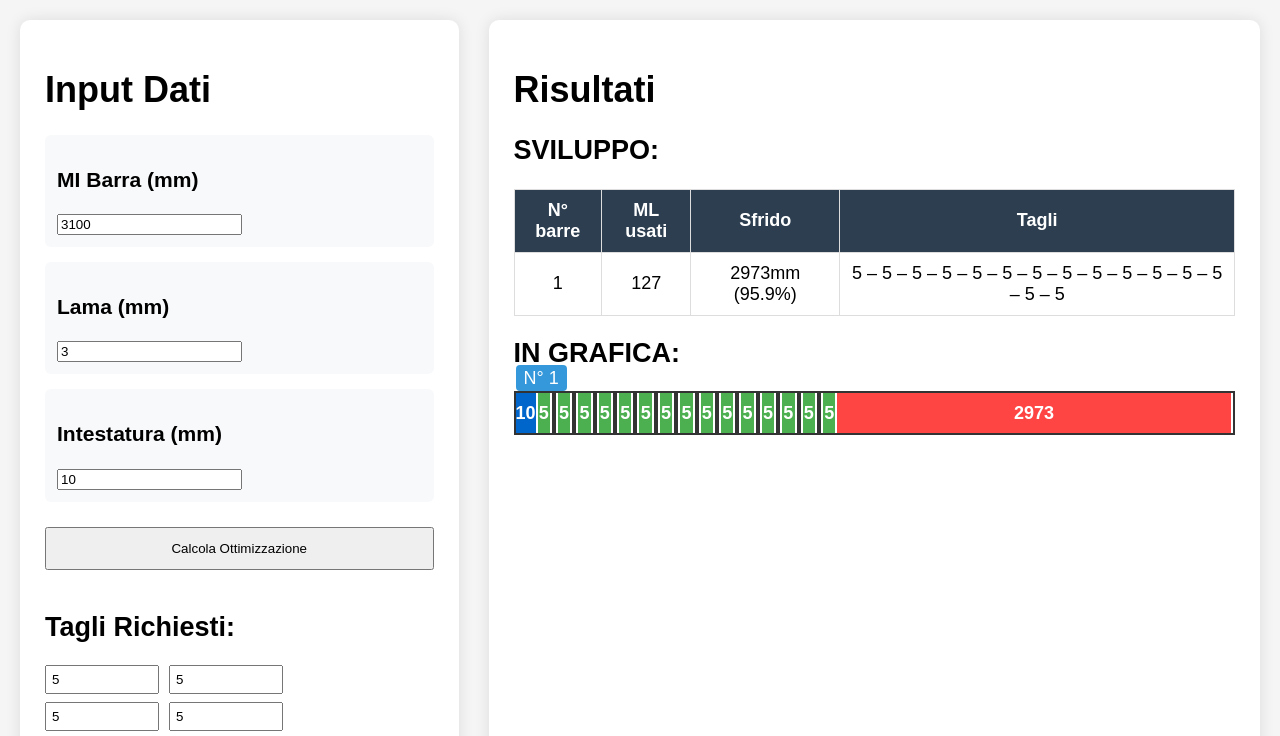
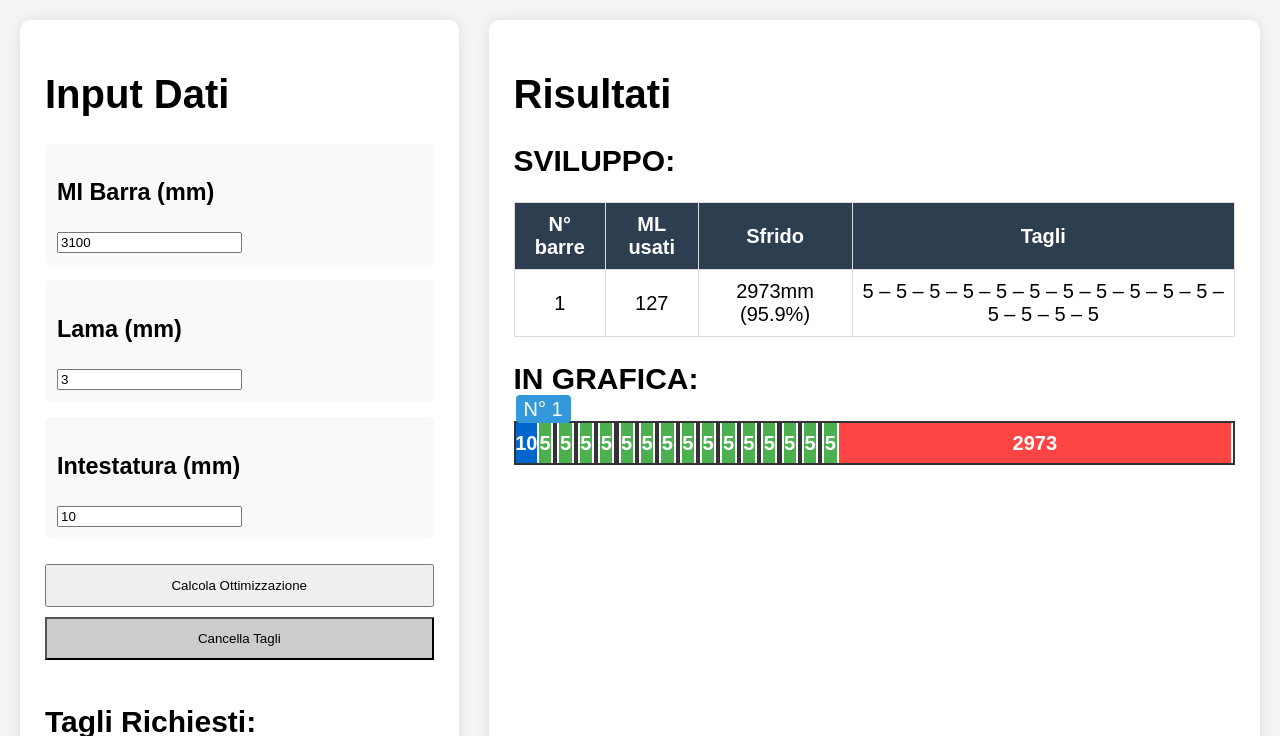
Before and after one commit to coderpatavium/ottimizzatoretaglio, a plain HTML site: page index.html in a window 1280 px wide. Both pictures are taken after typing "5", "5", "5", "5", "5", "5" into the empty fields and a click on the button "Calcola Ottimizzazione". Shown: the top 736 px of the page. Drawn offline with Linux system fonts and the light colour scheme.

Commit message:
Update index.html

```diff
--- a/index.html
+++ b/index.html
@@ -6,7 +6,7 @@
   <style>
     body {
       font-family: Arial, sans-serif;
-      font-size: 18px;
+      font-size: 20px; /* FONT INGRANDITO */
       margin: 0;
       padding: 20px;
       background-color: #f5f5f5;
@@ -43,7 +43,8 @@
     }
     .input-row input {
       width: 100px;
-      padding: 5px;
+      padding: 7px; /* un po' più alto per maggiore visibilità */
+      font-size: 18px; /* ingrandisce il testo nei campi */
     }
     table {
       width: 100%;
@@ -107,8 +108,12 @@
       </div>
     </div>
 
-    <button onclick="calculate()" style="margin-bottom:20px; padding:12px 25px; width:100%">
+    <!-- Pulsanti -->
+    <button onclick="calculate()" style="margin-bottom:10px; padding:12px 25px; width:100%">
       Calcola Ottimizzazione
+    </button>
+    <button onclick="clearCuts()" style="margin-bottom:20px; padding:12px 25px; width:100%; background:#ccc;">
+      Cancella Tagli
     </button>
 
     <h2>Tagli Richiesti:</h2>
@@ -149,6 +154,7 @@
       }
     };
 
+    // Funzione per calcolare
     function calculate() {
       // Pulizia output
       document.getElementById('sviluppoTable').innerHTML = `
@@ -178,29 +184,21 @@
       // Ordina i tagli in ordine decrescente
       cuts.sort((a, b) => b - a);
 
-      // Creiamo un array di barre (First-Fit Decreasing)
-      // Ogni barra avrà { used, pieces:[] }
-      // used = lunghezza effettivamente occupata (compreso intestatura e spessori)
+      // Creiamo un array di barre con First-Fit Decreasing
       const bars = [];
-
       for(const piece of cuts) {
         let placed = false;
-        // Tenta di metterlo nelle barre esistenti
         for(const bar of bars) {
-          // Se non ci sono pezzi in questa barra, spessore=0, altrimenti spessore = bladeThickness
+          // Se non ci sono pezzi, niente spessore, altrimenti spessore = bladeThickness
           const extra = (bar.pieces.length > 0) ? bladeThickness : 0;
-          // Controllo se ci sta
           if(bar.used + extra + piece <= barLength) {
-            // Lo piazzo
             bar.pieces.push(piece);
             bar.used += extra + piece;
             placed = true;
             break;
           }
         }
-        // Se non è stato messo, creo una nuova barra
         if(!placed) {
-          // La barra parte con "used" = intestatura + primo pezzo
           bars.push({
             used: header + piece,
             pieces: [piece]
@@ -208,11 +206,10 @@
         }
       }
 
-      // Raggruppiamo le barre identiche (stesso set di pezzi e stesso spreco)
+      // Raggruppiamo barre identiche (stessi pezzi e stesso spreco)
       const grouped = [];
       for(const bar of bars) {
-        // Chiave = stringa dei tagli + sfrido
-        const waste = barLength - bar.used < 0 ? 0 : (barLength - bar.used);
+        const waste = (barLength - bar.used < 0) ? 0 : (barLength - bar.used);
         const key = bar.pieces.join(',') + '|' + waste;
         const found = grouped.find(x => x.key === key);
         if(found) {
@@ -245,12 +242,10 @@
       const grafica = document.getElementById('graficaContainer');
       const scaleFactor = 100 / barLength;
       for(const bar of grouped) {
-        // Creiamo una "barra-grafica" per ogni configurazione
         const barDiv = document.createElement('div');
         barDiv.className = 'barra-grafica';
         barDiv.style.marginBottom = '30px';
 
-        // Label con "N° count"
         const label = document.createElement('div');
         label.style.position = 'absolute';
         label.style.left = '0';
@@ -258,30 +253,29 @@
         label.innerHTML = `<span class="badge">N° ${bar.count}</span>`;
         barDiv.appendChild(label);
 
-        // Per prima cosa aggiungiamo un segmentino di intestatura (solo grafico)
+        // Intestatura grafica
         if(header > 0) {
           const headDiv = document.createElement('div');
           headDiv.className = 'segmento';
           const headW = header * scaleFactor;
           headDiv.style.width = headW < 3 ? '3%' : `${headW}%`;
-          headDiv.style.background = '#0066cc'; // blu
-          headDiv.innerText = header; // solo numero
+          headDiv.style.background = '#0066cc';
+          headDiv.innerText = header;
           barDiv.appendChild(headDiv);
         }
 
-        // Ora aggiungiamo i pezzi e i tagli lama
         for(let i=0; i<bar.pieces.length; i++){
           const piece = bar.pieces[i];
           const pieceDiv = document.createElement('div');
           pieceDiv.className = 'segmento';
           let pieceW = piece * scaleFactor;
-          if(pieceW < 3) pieceW = 3; // larghezza minima
+          if(pieceW < 3) pieceW = 3;
           pieceDiv.style.width = `${pieceW}%`;
-          pieceDiv.innerText = piece; // solo numero
+          pieceDiv.innerText = piece;
           barDiv.appendChild(pieceDiv);
 
+          // Lama
           if(i < bar.pieces.length - 1) {
-            // Disegno lama
             const lamaDiv = document.createElement('div');
             lamaDiv.className = 'segmento';
             lamaDiv.style.backgroundColor = '#333';
@@ -293,20 +287,28 @@
           }
         }
 
-        // Infine sfrido
+        // Sfrido
         if(bar.waste > 0) {
           const wasteDiv = document.createElement('div');
           wasteDiv.className = 'segmento sfrido';
           let wWidth = bar.waste * scaleFactor;
           if(wWidth < 3) wWidth = 3;
           wasteDiv.style.width = `${wWidth}%`;
-          wasteDiv.innerText = bar.waste; // solo numero
+          wasteDiv.innerText = bar.waste;
           barDiv.appendChild(wasteDiv);
         }
 
         grafica.appendChild(barDiv);
       }
     }
+
+    // Funzione per cancellare i tagli (qty e lunghezza) senza toccare i parametri
+    function clearCuts() {
+      document.querySelectorAll('.input-row').forEach(row => {
+        row.querySelector('input[type="number"]:first-child').value = '';
+        row.querySelector('input[type="number"]:last-child').value = '';
+      });
+    }
   </script>
 </body>
 </html>
```
